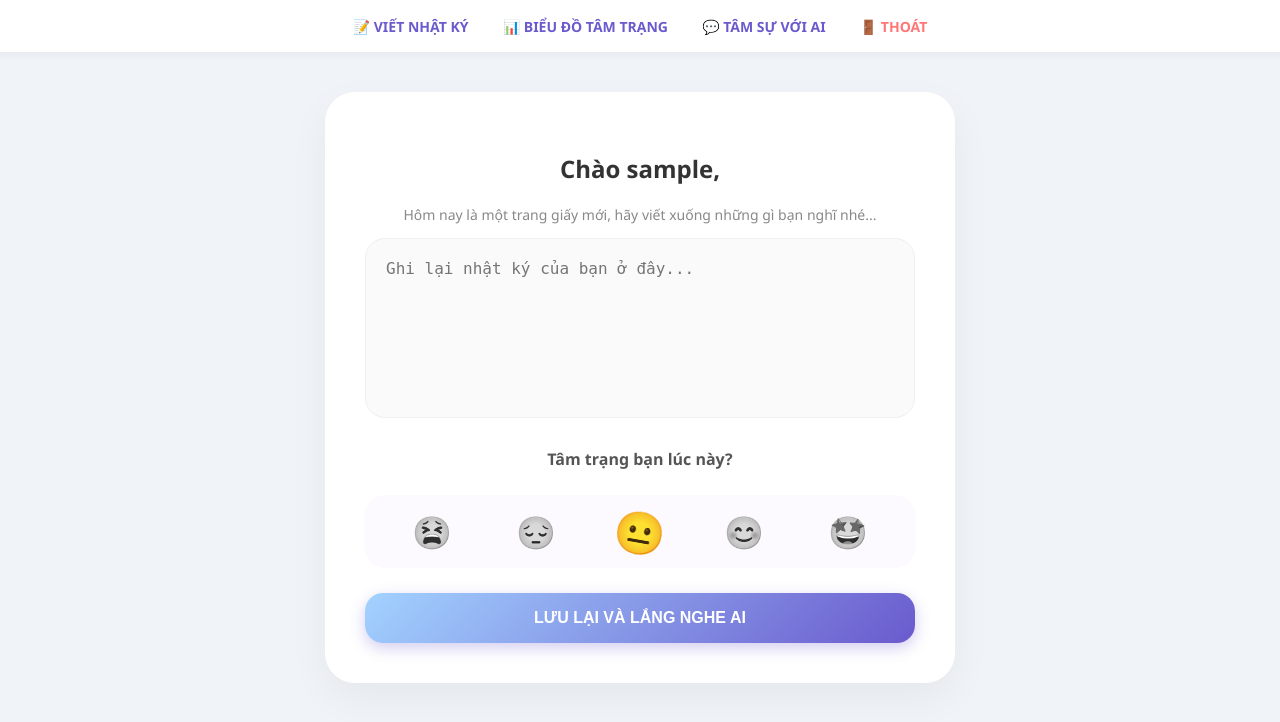
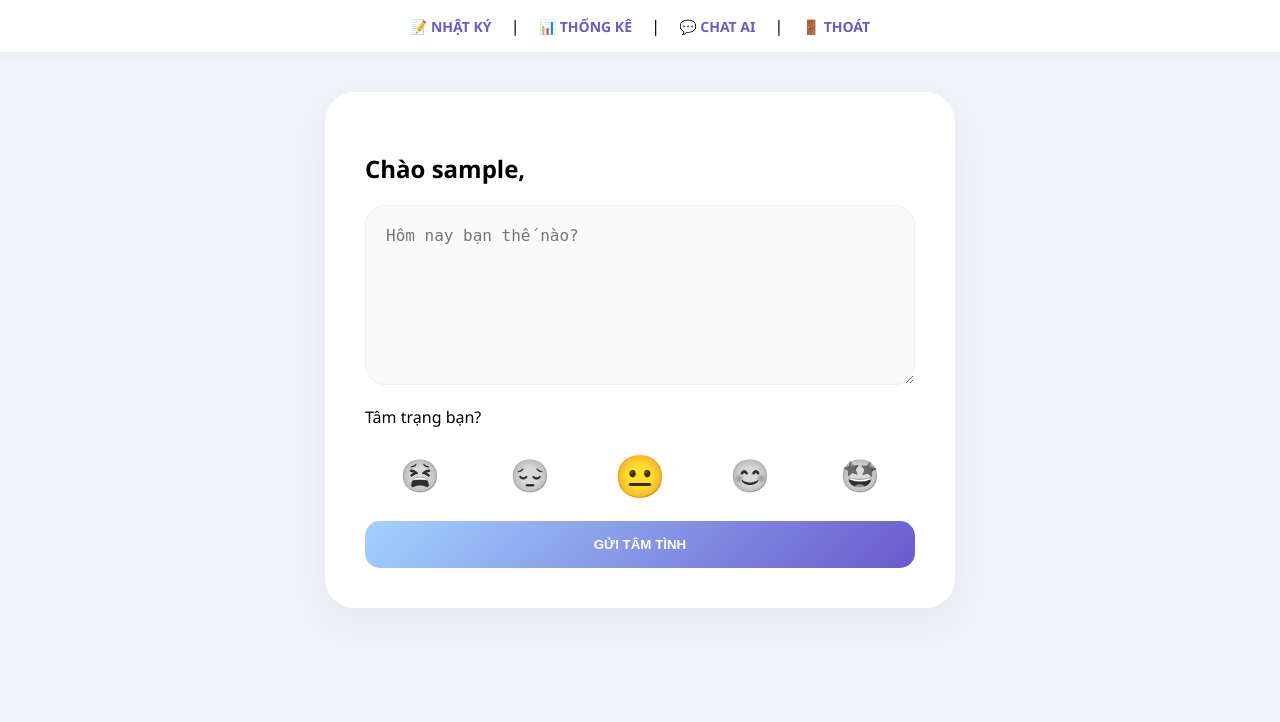
Before and after one commit to calmnote2026-blip/CalmNote, a Flask app: page / in a window 1280 px wide. Shown: the top 722 px of the page. Run offline with Flask 3, Linux system fonts and the light colour scheme; the visitor is signed in with stand-in values (Sample User, id 1).

Commit message:
index.html

```diff
--- a/templates/index.html
+++ b/templates/index.html
@@ -2,73 +2,47 @@
 <html>
 <head>
     <meta charset="UTF-8">
-    <title>CalmNote - Góc Riêng Tư</title>
+    <title>CalmNote - Nhật Kí</title>
     <link rel="stylesheet" href="https://cdnjs.cloudflare.com/ajax/libs/animate.css/4.1.1/animate.min.css"/>
     <style>
-        :root { --main-purple: #6a5acd; --soft-blue: #a2d2ff; }
         body { background: #f0f4f8; font-family: 'Segoe UI', sans-serif; margin: 0; display: flex; flex-direction: column; align-items: center; }
         .nav { background: white; width: 100%; padding: 15px; text-align: center; box-shadow: 0 2px 10px rgba(0,0,0,0.05); }
-        .nav a { margin: 0 15px; text-decoration: none; color: var(--main-purple); font-weight: bold; font-size: 14px; transition: 0.3s; }
-        .nav a:hover { color: var(--soft-blue); }
-
-        .main-card { background: white; margin: 40px auto; padding: 40px; border-radius: 30px; width: 90%; max-width: 550px; box-shadow: 0 15px 40px rgba(0,0,0,0.05); text-align: center; }
-        textarea { width: 100%; height: 180px; border-radius: 20px; border: 1px solid #f0f0f0; background: #fafafa; padding: 20px; box-sizing: border-box; font-size: 16px; outline: none; transition: 0.3s; resize: none; }
-        textarea:focus { border-color: var(--soft-blue); background: white; }
-
-        .mood-box { display: flex; justify-content: space-around; margin: 25px 0; background: #fcfaff; padding: 15px; border-radius: 20px; }
-        .mood-btn { font-size: 32px; cursor: pointer; filter: grayscale(100%); transition: 0.4s; }
-        .mood-btn:hover, .mood-btn.active { filter: grayscale(0%); transform: scale(1.3) rotate(10deg); }
-
-        .btn-submit { background: linear-gradient(135deg, var(--soft-blue), var(--main-purple)); color: white; border: none; padding: 16px; border-radius: 18px; width: 100%; font-weight: bold; font-size: 16px; cursor: pointer; box-shadow: 0 5px 15px rgba(106, 90, 205, 0.3); transition: 0.3s; }
-        .btn-submit:hover { transform: translateY(-3px); box-shadow: 0 8px 20px rgba(106, 90, 205, 0.4); }
-
-        .ai-feedback { background: #f4f0ff; color: #4b3d8e; padding: 25px; border-radius: 20px; margin-bottom: 25px; line-height: 1.7; border-left: 6px solid var(--main-purple); text-align: left; position: relative; }
-        .ai-feedback::before { content: "AI Động Viên:"; font-weight: bold; display: block; margin-bottom: 8px; font-size: 12px; color: var(--main-purple); text-transform: uppercase; }
+        .nav a { margin: 0 15px; text-decoration: none; color: #6a5acd; font-weight: bold; font-size: 14px; }
+        .card { background: white; margin: 40px auto; padding: 40px; border-radius: 30px; width: 90%; max-width: 550px; box-shadow: 0 15px 40px rgba(0,0,0,0.05); }
+        textarea { width: 100%; height: 180px; border-radius: 20px; border: 1px solid #f0f0f0; background: #fafafa; padding: 20px; box-sizing: border-box; font-size: 16px; outline: none; }
+        .mood-box { display: flex; justify-content: space-around; margin: 25px 0; }
+        .mood-btn { font-size: 32px; cursor: pointer; filter: grayscale(100%); transition: 0.3s; }
+        .mood-btn.active { filter: grayscale(0%); transform: scale(1.3); }
+        button { background: linear-gradient(135deg, #a2d2ff, #6a5acd); color: white; border: none; padding: 16px; border-radius: 15px; width: 100%; font-weight: bold; cursor: pointer; }
+        .ai-feedback { background: #f4f0ff; color: #4b3d8e; padding: 20px; border-radius: 15px; margin-bottom: 25px; border-left: 6px solid #6a5acd; text-align: left; }
     </style>
 </head>
 <body class="animate__animated animate__fadeIn">
     <div class="nav animate__animated animate__slideInDown">
-        <a href="/">📝 VIẾT NHẬT KÝ</a>
-        <a href="/dashboard">📊 BIỂU ĐỒ TÂM TRẠNG</a>
-        <a href="/ai-chat">💬 TÂM SỰ VỚI AI</a>
-        <a href="/logout" style="color: #ff7675;">🚪 THOÁT</a>
+        <a href="/">📝 NHẬT KÝ</a> | <a href="/dashboard">📊 THỐNG KÊ</a> | <a href="/ai-chat">💬 CHAT AI</a> | <a href="/logout">🚪 THOÁT</a>
     </div>
-
-    <div class="main-card animate__animated animate__zoomIn">
-        <h2 style="color: #333;">Chào {{ user }},</h2>
-        <p style="color: #888; font-size: 14px;">Hôm nay là một trang giấy mới, hãy viết xuống những gì bạn nghĩ nhé...</p>
-
-        {% if feedback %}
-        <div class="ai-feedback animate__animated animate__fadeInUp">
-            {{ feedback }}
-        </div>
-        {% endif %}
-
-        <form action="/save" method="post" id="noteForm">
-            <textarea name="content" id="diaryContent" placeholder="Ghi lại nhật ký của bạn ở đây..." required></textarea>
-
-            <p style="font-weight: bold; margin-top: 25px; color: #555;">Tâm trạng bạn lúc này?</p>
+    <div class="card animate__animated animate__zoomIn">
+        <h2>Chào {{ user }},</h2>
+        {% if feedback %}<div class="ai-feedback animate__animated animate__fadeInUp">{{ feedback }}</div>{% endif %}
+        <form action="/save" method="post">
+            <textarea name="content" placeholder="Hôm nay bạn thế nào?" required></textarea>
+            <p>Tâm trạng bạn?</p>
             <div class="mood-box">
-                <span class="mood-btn" onclick="selectMood(1, this)" title="Rất tệ">😫</span>
-                <span class="mood-btn" onclick="selectMood(2, this)" title="Hơi buồn">😔</span>
-                <span class="mood-btn active" onclick="selectMood(3, this)" style="filter: grayscale(0%);" title="Bình thường">😐</span>
-                <span class="mood-btn" onclick="selectMood(4, this)" title="Khá tốt">😊</span>
-                <span class="mood-btn" onclick="selectMood(5, this)" title="Tuyệt vời">🤩</span>
+                <span class="mood-btn" onclick="setMood(1, this)">😫</span>
+                <span class="mood-btn" onclick="setMood(2, this)">😔</span>
+                <span class="mood-btn active" onclick="setMood(3, this)" style="filter:grayscale(0%)">😐</span>
+                <span class="mood-btn" onclick="setMood(4, this)">😊</span>
+                <span class="mood-btn" onclick="setMood(5, this)">🤩</span>
             </div>
-            <input type="hidden" name="mood" id="moodInput" value="3">
-
-            <button type="submit" class="btn-submit">LƯU LẠI VÀ LẮNG NGHE AI</button>
+            <input type="hidden" name="mood" id="moodIn" value="3">
+            <button type="submit">GỬI TÂM TÌNH</button>
         </form>
     </div>
-
     <script>
-        function selectMood(val, element) {
-            document.getElementById('moodInput').value = val;
-            let btns = document.querySelectorAll('.mood-btn');
-            btns.forEach(b => b.classList.remove('active'));
-            btns.forEach(b => b.style.filter = "grayscale(100%)");
-            element.classList.add('active');
-            element.style.filter = "grayscale(0%)";
+        function setMood(v, el) {
+            document.getElementById('moodIn').value = v;
+            document.querySelectorAll('.mood-btn').forEach(b => b.style.filter = "grayscale(100%)");
+            el.style.filter = "grayscale(0%)";
         }
     </script>
 </body>
```
